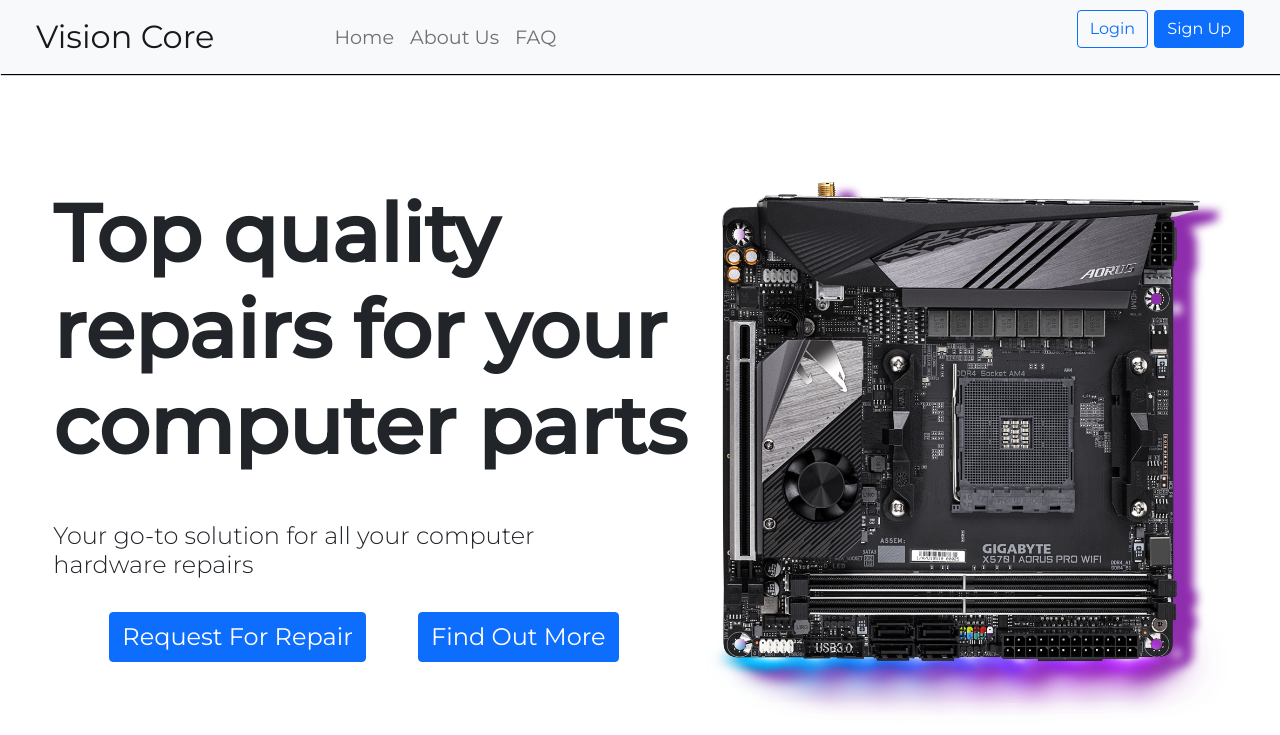
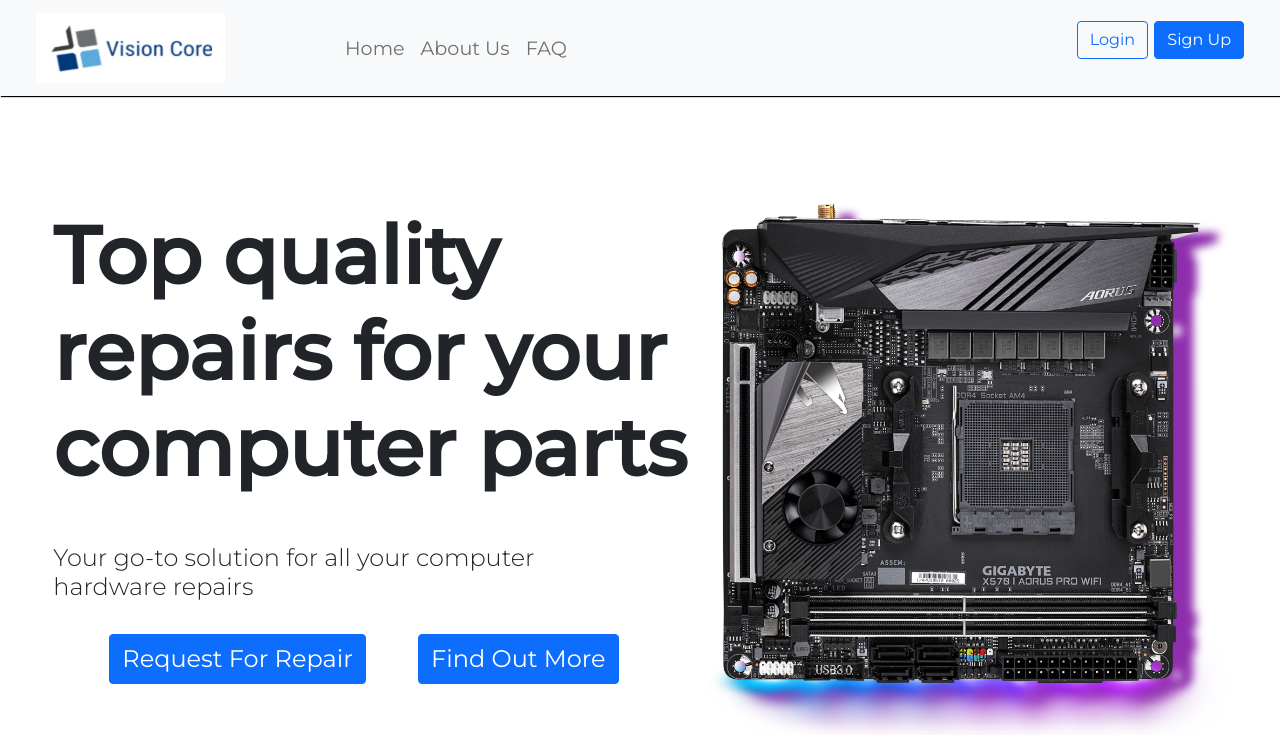
Before and after one commit to lgf2111/vision-core, a Flask app: page / in a window 1280 px wide. Shown: the top 735 px of the page. Run offline with Flask 2, Linux system fonts and the light colour scheme; some libraries are stand-ins or nearby versions.

Commit message:
Added Vision Core logo Image

```diff
--- a/static/styles/Global.css
+++ b/static/styles/Global.css
@@ -6,7 +6,6 @@
 
 section {
   margin-top: 100px;
-  width: 100%;
 }
 
 /*navbar.html*/
@@ -21,8 +20,9 @@ nav .container-fluid {
   margin-right: 1.5em;
 }
 
-nav .container-fluid .navbar-brand {
-  font-size: 2em;
+nav .container-fluid .navbar-brand img {
+  height: 70px;
+  width: 189px;
 }
 
 nav .container-fluid .collapse {
--- a/static/styles/Global.scss
+++ b/static/styles/Global.scss
@@ -7,7 +7,6 @@
 
 section {
   margin-top: 100px;
-  width: 100%;
 }
 
 /*navbar.html*/
@@ -20,7 +19,10 @@ nav {
     margin-right: 1.5em;
 
     .navbar-brand {
-      font-size: 2em;
+      img {
+        height: 70px;
+        width: 189px;
+      }
     }
 
     .collapse {
--- a/templates/includes/navbar.html
+++ b/templates/includes/navbar.html
@@ -1,7 +1,9 @@
 <nav class="navbar navbar-expand-sm navbar-light bg-light">
     <div class="container-fluid">
 
-        <a class="navbar-brand" href="../">Vision Core</a>
+        <a class="navbar-brand" href="../">
+            <img src="/static/public/Vision Core Logo.jpeg">
+        </a>
 
         <div class="collapse navbar-collapse" id="collapsibleNavbar">
             <ul class="navbar-nav">
```
Also changed, not shown: static/public/Vision Core Logo.jpeg (added), 1 other file.
